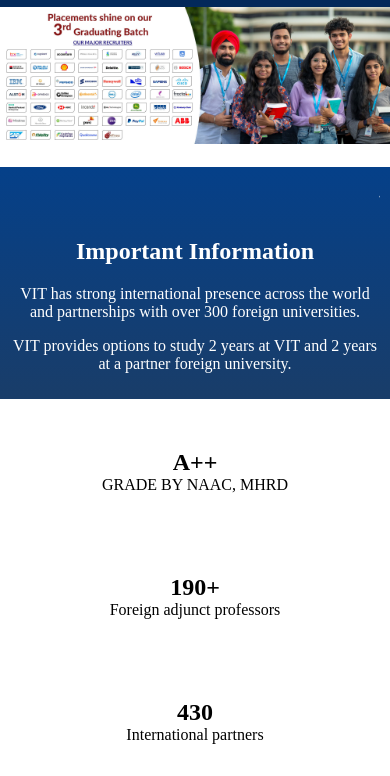
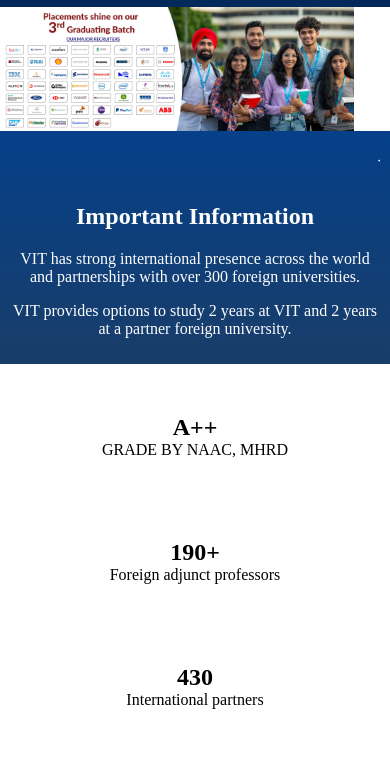
Before and after one commit to isundeep0/vitap, a plain HTML site: page index.html in a window 390 px wide. Shown: the part 61-837 px from the top of the page. Drawn offline with Linux system fonts and the light colour scheme.

Commit message:
implemented Career page image with media query3

```diff
--- a/styles.css
+++ b/styles.css
@@ -61,15 +61,11 @@ body {
   background-position: left top;
   background-repeat: no-repeat;
   min-height: 490px; /* Adjust the height as needed */
-  @media (max-width: 768px) {
-    background-size: contain;
-    min-height: 240px;
-  }
 
   /* Media Query for Mobile Phones */
   @media (max-width: 480px) {
     background-size: contain;
-    min-height: 160px; /* Adjust the height for smaller screens */
+    min-height: 124.8px; /* Adjust the height for smaller screens */
   }
 }
 
```
